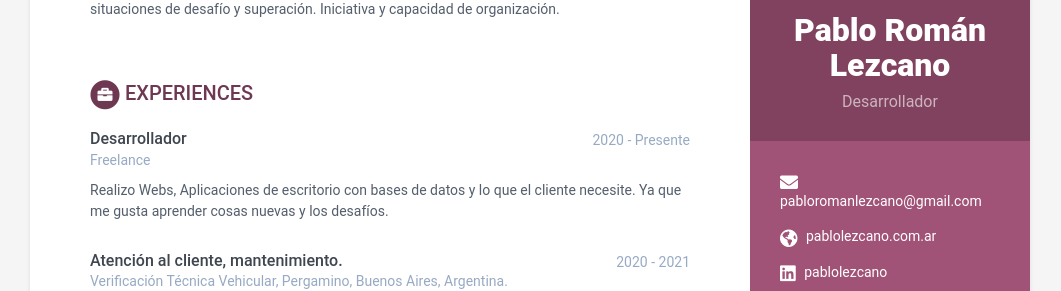
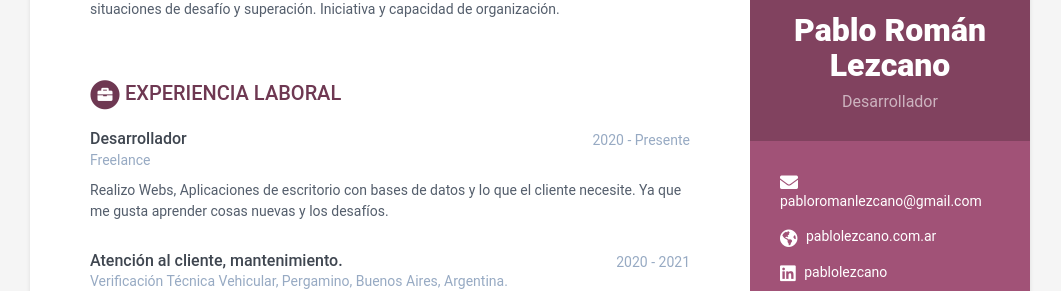
Before and after one commit to pablolezcano/resume, a Jekyll site: the page built from index.html, in a window 1280 px wide. Shown: the part 162-453 px from the top of the page, without its empty margins (110-1171 px from the left). Built offline with Jekyll 4.4.1, drawn with Linux system fonts in a browser that asks for light colours.

Commit message:
Update experiences.html

```diff
--- a/_includes/experiences.html
+++ b/_includes/experiences.html
@@ -6,7 +6,7 @@
       <i class="fas fa-circle fa-stack-2x"></i>
       <i class="fas fa-briefcase fa-stack-1x fa-inverse"></i>
     </span>
-    Experiences
+    Experiencia laboral
   </h2>
 
   {% for experience in experiences %}
```
